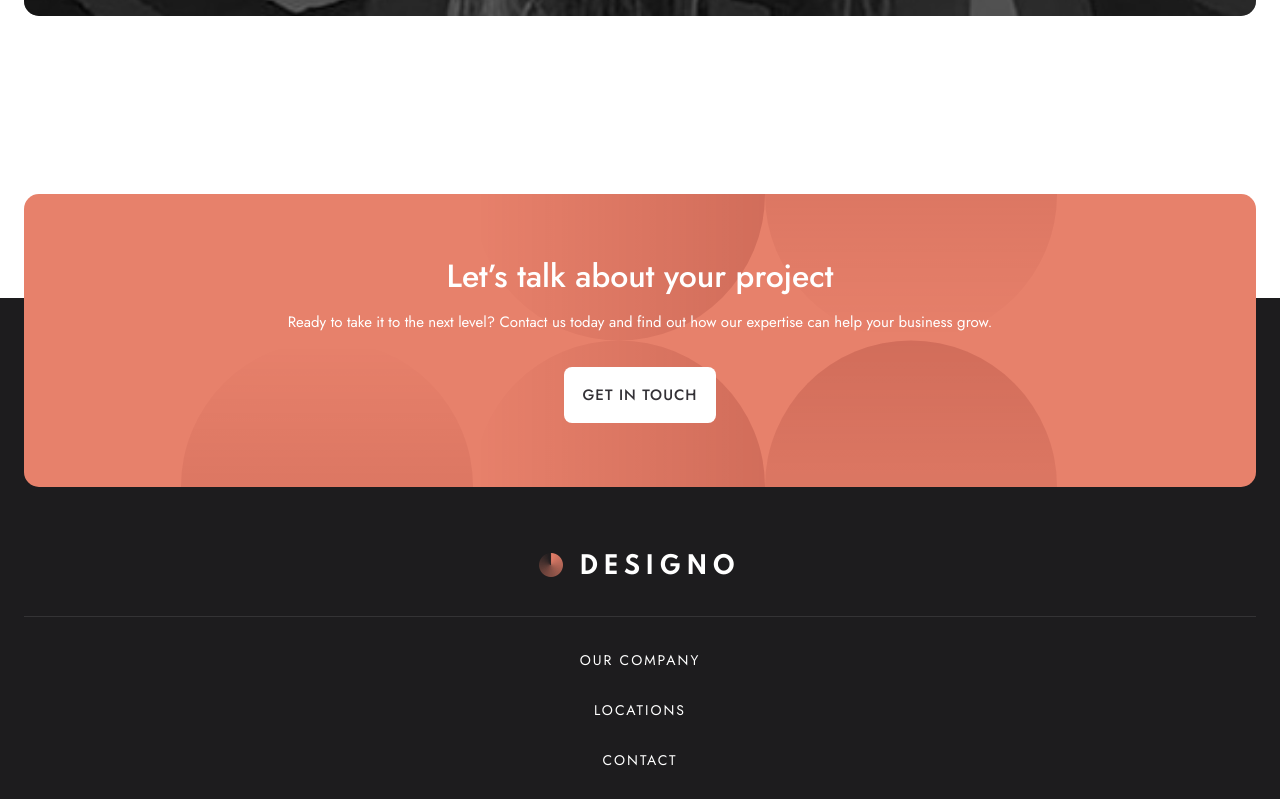
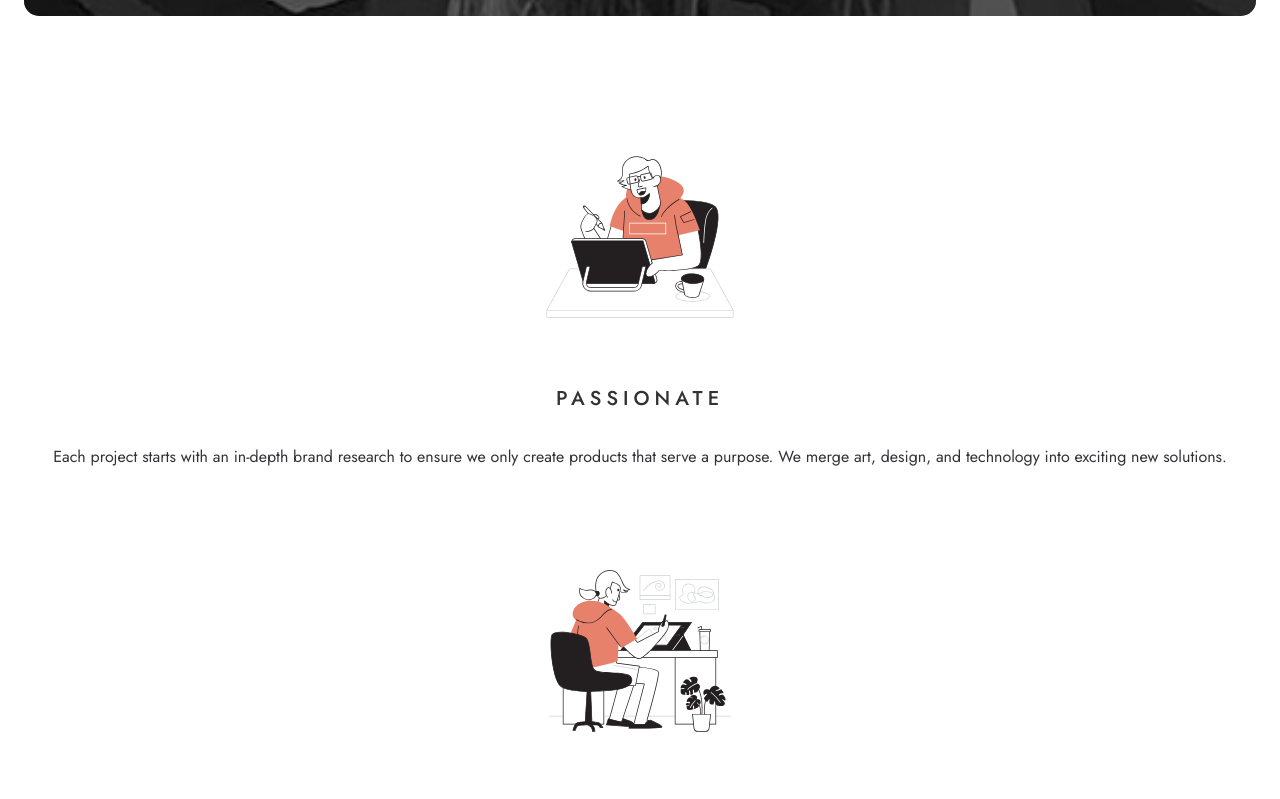
Before and after one commit to g-akca/designo, a React (Vite) app: page / in a window 1280 px wide. Shown: the part 1841-2640 px from the top of the page. Built offline with nearby package versions, Linux system fonts and the light colour scheme.

Commit message:
Implement CompanyValue component structure with props rendering

```diff
--- a/src/components/home/CompanyValue.tsx
+++ b/src/components/home/CompanyValue.tsx
@@ -6,8 +6,15 @@ type CompanyValueProps = {
 
 function CompanyValue({ img, title, description }: CompanyValueProps) {
   return (
-    <>
-    </>
+    <div className="flex flex-col gap-12 items-center">
+      <img src={img} alt="" className="w-50.5" />
+
+      <div className="flex flex-col gap-8 text-center">
+        <h2 className="font-medium text-[20px] leading-base tracking-[5px] uppercase">{title}</h2>
+
+        <p>{description}</p>
+      </div>
+    </div>
   )
 }
 
```
